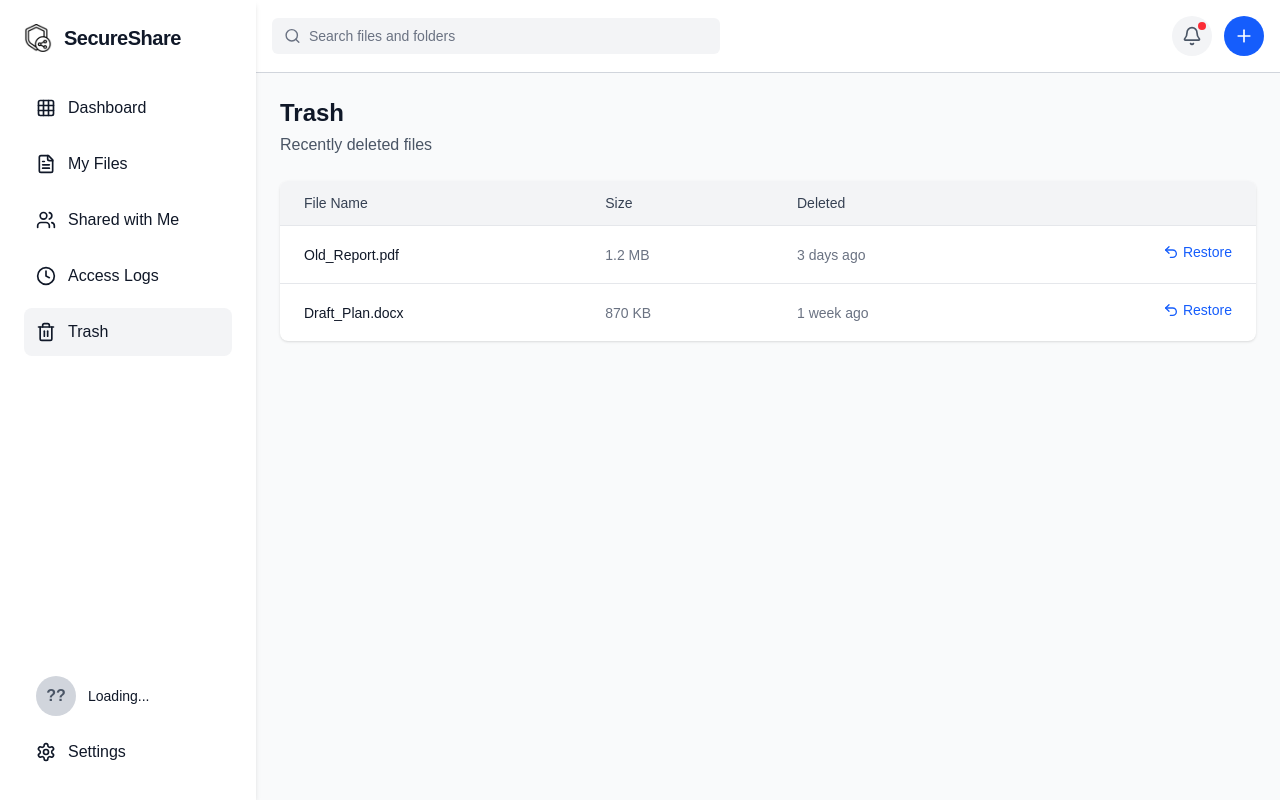
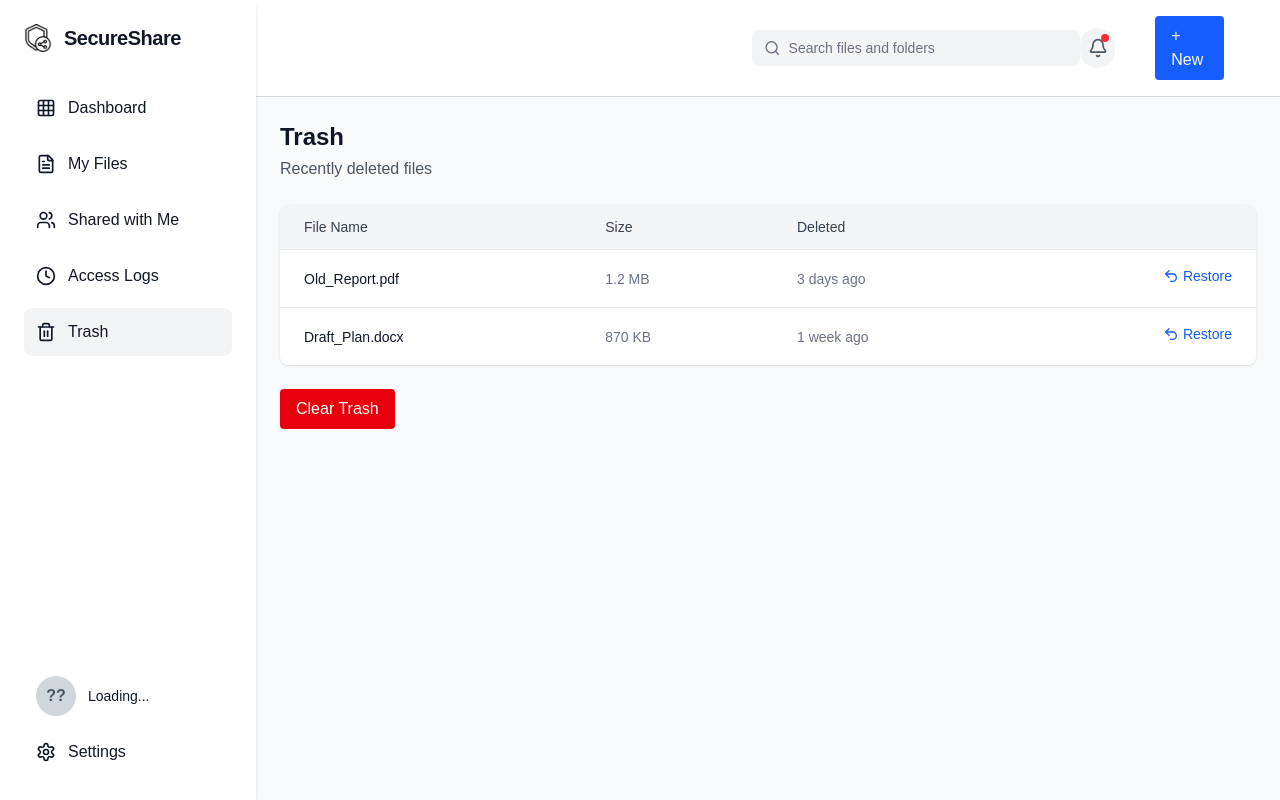
Before and after one commit to COS301-SE-2025/Secure-File-Sharing-Platform, a Next.js app in the folder sfsp-ui/: page /dashboard/trash in a window 1280 px wide. Built offline with nearby package versions, Linux system fonts and the light colour scheme.

Commit message:
ui updates

```diff
--- a/sfsp-ui/app/dashboard/components/ActionButtons.js
+++ b/sfsp-ui/app/dashboard/components/ActionButtons.js
@@ -1,16 +1,53 @@
 'use client';
 import { Bell, Plus } from 'lucide-react';
+import { useState, useRef,useEffect  } from 'react';
 
 export function ActionButtons() {
+  const [open, setOpen] = useState(false);
+  const dropdownRef = useRef(null);
+
+
+    useEffect(() => {
+      function handleClickOutside(event) {
+        if (dropdownRef.current && !dropdownRef.current.contains(event.target)) {
+          setOpen(false);
+        }
+      }
+
+      document.addEventListener('mousedown', handleClickOutside);
+      return () => {
+        document.removeEventListener('mousedown', handleClickOutside);
+      };
+    }, []);
+
   return (
-    <div className="flex items-center gap-3">
-      <button className="relative w-10 h-10 rounded-full bg-gray-100 hover:bg-gray-200 flex items-center justify-center">
+    <div className="flex items-center space-x-2">
+      <button  className="relative w-10 h-10 rounded-full bg-gray-100 hover:bg-gray-200 flex items-center justify-center mr-10">
         <Bell className="h-5 w-5 text-gray-600" />
         <span className="absolute top-1.5 right-1.5 w-2 h-2 bg-red-500 rounded-full"></span>
+
+
       </button>
-      <button className="w-10 h-10 rounded-full bg-blue-600 hover:bg-blue-700 text-white flex items-center justify-center">
-        <Plus className="h-5 w-5" />
-      </button>
+      <div className="relative inline-block text-left mr-10" ref={dropdownRef}>
+        <button onClick={() => setOpen((prev) => !prev)} className="bg-blue-600 text-white px-4 py-2 rounded hover:bg-blue-700 w-full text-left">
+          + New
+        </button>
+
+        <div
+          className={`transition-all duration-200 origin-top transform ${
+            open ? 'scale-100 opacity-100' : 'scale-95 opacity-0 pointer-events-none'
+          } absolute mt-2 w-48 right-5 bg-blue-100 border border-blue-300 rounded shadow-lg z-10`}
+        >
+         <div className="absolute right-0 mt-2 w-40 bg-white dark:bg-gray-800 border border-gray-200 dark:border-gray-700 rounded-md shadow-md z-8">
+                <button className="w-full text-left px-4 py-2 hover:bg-gray-100 dark:hover:bg-gray-700">Upload File</button>
+                <button className="w-full text-left px-4 py-2 hover:bg-gray-100 dark:hover:bg-gray-700">Upload Folder</button>
+                 <button className="w-full text-left px-4 py-2 hover:bg-gray-100 dark:hover:bg-gray-700">New Document</button>
+                <button className="w-full text-left px-4 py-2 hover:bg-gray-100 dark:hover:bg-gray-700">New Folder</button>
+        </div>
+
+
+        </div>
+      </div>
     </div>
   );
 }
--- a/sfsp-ui/app/dashboard/components/Topbar.js
+++ b/sfsp-ui/app/dashboard/components/Topbar.js
@@ -1,15 +1,31 @@
 'use client';
 import { Search } from 'lucide-react';
 import { ActionButtons } from './ActionButtons';
-import { useState } from 'react';
+import { useState, useRef,useEffect  } from 'react';
 import { useDashboardSearch } from '@/app/dashboard/components/DashboardSearchContext';
 
 export default function Topbar() {
   const { search, setSearch } = useDashboardSearch();
+  const [open, setOpen] = useState(false);
+  const dropdownRef = useRef(null);
 
-  return (
+
+  useEffect(() => {
+    function handleClickOutside(event) {
+      if (dropdownRef.current && !dropdownRef.current.contains(event.target)) {
+        setOpen(false);
+      }
+    }
+
+    document.addEventListener('mousedown', handleClickOutside);
+    return () => {
+      document.removeEventListener('mousedown', handleClickOutside);
+    };
+  }, []);
+
+   return (
     <div className="flex items-center justify-between p-4 border-b border-gray-300 dark:border-gray-700 bg-white dark:bg-gray-800">
-      <div className="flex items-center gap-2 w-full max-w-md bg-gray-100 dark:bg-gray-700 px-3 py-2 rounded-md">
+      <div className="flex items-center gap-2 w-full max-w-md bg-gray-100 dark:bg-gray-700 px-3 py-2 rounded-md ml-120">
         <Search size={18} className="text-gray-500" />
         <input
           type="text"
@@ -19,6 +35,9 @@ export default function Topbar() {
           className="w-full bg-transparent focus:outline-none text-sm placeholder-gray-500"
         />
       </div>
+
+
+
       <ActionButtons />
     </div>
   );
--- a/sfsp-ui/app/dashboard/trash/page.js
+++ b/sfsp-ui/app/dashboard/trash/page.js
@@ -60,6 +60,15 @@ export default function TrashPage() {
           </table>
         </div>
       )}
+      <br></br>
+        <button
+      type="button"
+      className="px-4 py-2 bg-red-600 text-white rounded hover:bg-red-700"
+      onClick={() => {
+        //make reference to delete endpoint here
+        alert("Trash Files Cleared");
+      }}
+    > Clear Trash </button>
     </div>
   );
 }
```
Also changed, not shown: 1 other file (tests, documents, lock files or other folders).
